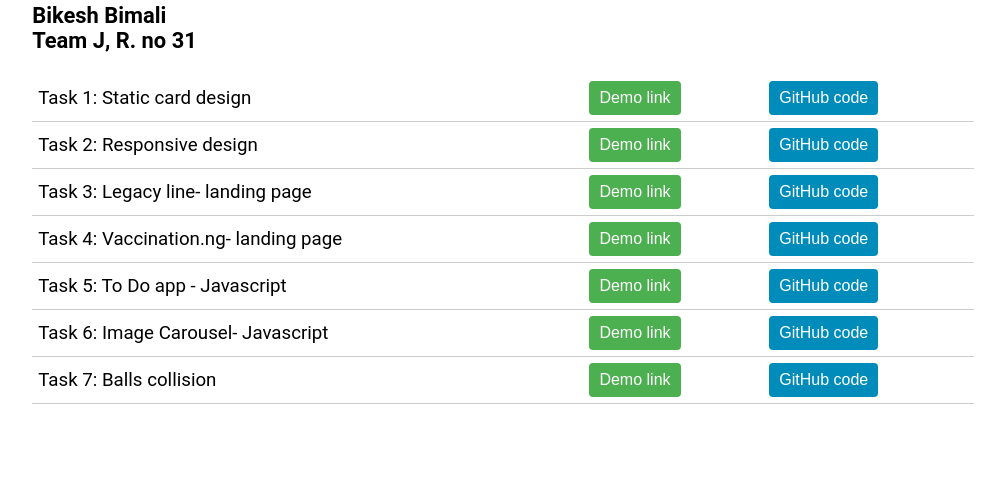
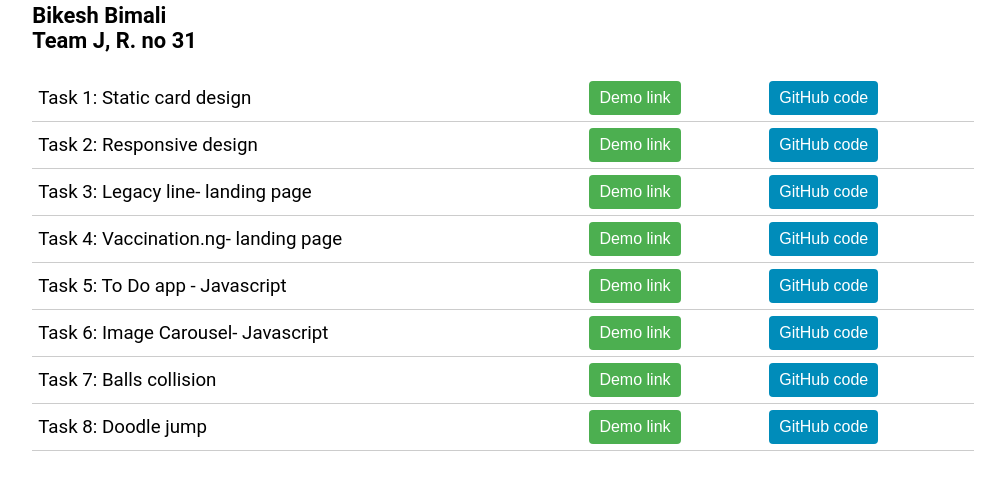
Before and after one commit to Bikesh14/leapfrog-internship, a plain HTML site: page index.html in a window 1280 px wide. Shown: the part 117-600 px from the top of the page, without its empty margins (19-1024 px from the left). Drawn offline with Linux system fonts and the light colour scheme.

Commit message:
task 8 linked

```diff
--- a/index.html
+++ b/index.html
@@ -44,7 +44,12 @@
         <tr>
             <td class="cell">Task 7: Balls collision</td>
             <td class="cell"><a href="task_7_ball_collision\index.html"><button class="button">Demo link</button></a></td>
-            <td class="cell"><a href="transform: translate(50%, 0%)"><button class="button github-button">GitHub code</button></a></td>
+            <td class="cell"><a href="https://github.com/Bikesh14/leapfrog-internship.github.io/tree/main/task_7_ball_collision"><button class="button github-button">GitHub code</button></a></td>
+        </tr>
+        <tr>
+            <td class="cell">Task 8: Doodle jump</td>
+            <td class="cell"><a href="task_8_doodle_jump_JS\index.html"><button class="button">Demo link</button></a></td>
+            <td class="cell"><a href="https://github.com/Bikesh14/leapfrog-internship.github.io/tree/main/task_8_doodle_jump_JS"><button class="button github-button">GitHub code</button></a></td>
         </tr>
     </table>
 
```
Also changed, not shown: task_8_doodle_jump_JS/index.html (line endings or trailing spaces).
